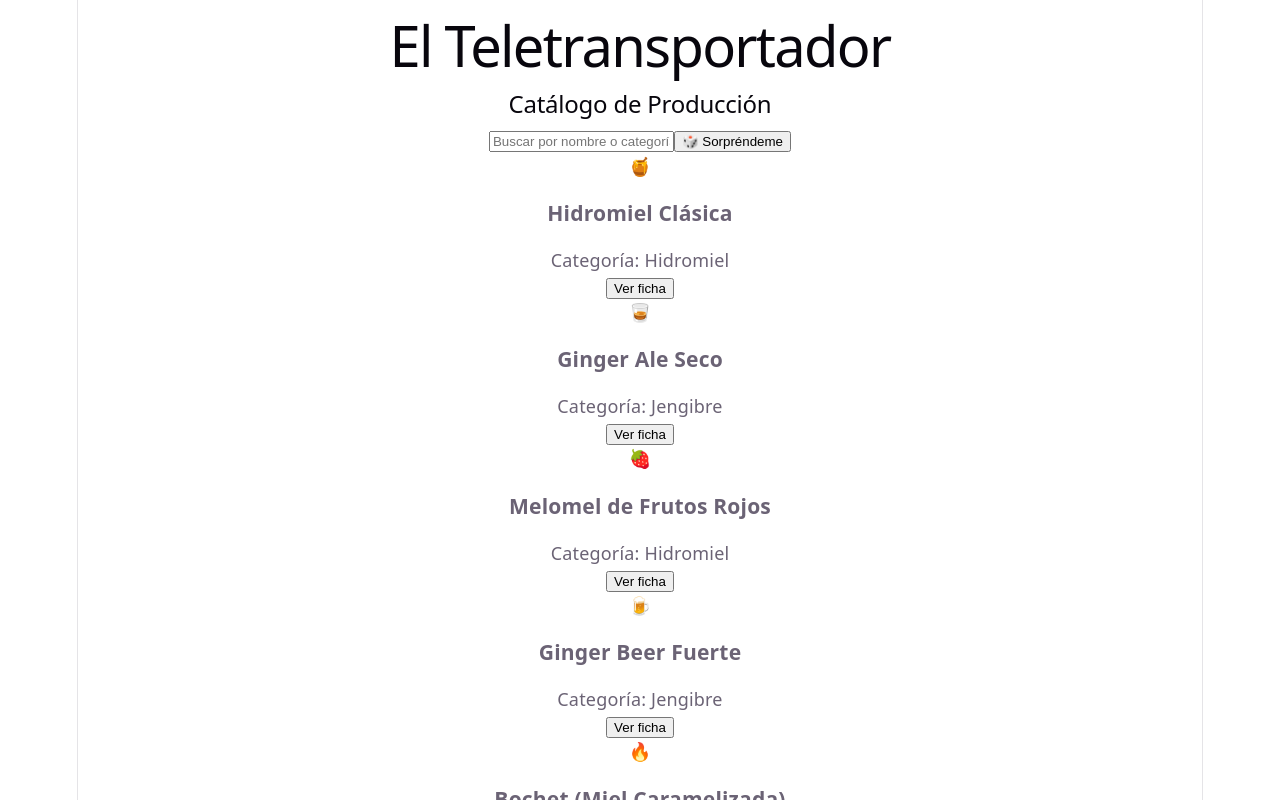
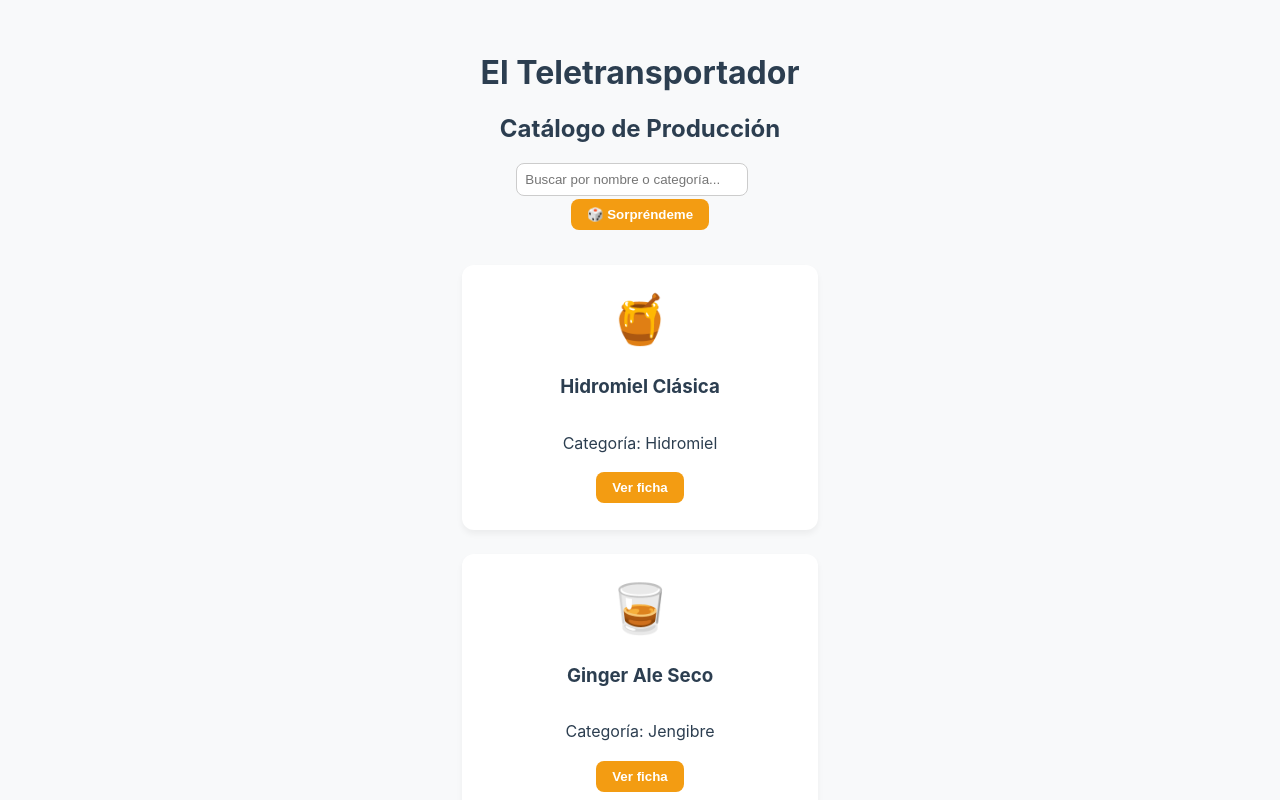
Before and after one commit to zakkdruzer/m6-l5-d2-vue-router-teletransportador, a Vue app: page /coleccion in a window 1280 px wide. Shown: the top 800 px of the page. Built offline with nearby package versions, Linux system fonts and the light colour scheme.

Commit message:
feat: Nivel final - Que se vea profesional - terminado

```diff
--- a/src/style.css
+++ b/src/style.css
@@ -1,296 +1,117 @@
 :root {
-  --text: #6b6375;
-  --text-h: #08060d;
-  --bg: #fff;
-  --border: #e5e4e7;
-  --code-bg: #f4f3ec;
-  --accent: #aa3bff;
-  --accent-bg: rgba(170, 59, 255, 0.1);
-  --accent-border: rgba(170, 59, 255, 0.5);
-  --social-bg: rgba(244, 243, 236, 0.5);
-  --shadow:
-    rgba(0, 0, 0, 0.1) 0 10px 15px -3px, rgba(0, 0, 0, 0.05) 0 4px 6px -2px;
-
-  --sans: system-ui, 'Segoe UI', Roboto, sans-serif;
-  --heading: system-ui, 'Segoe UI', Roboto, sans-serif;
-  --mono: ui-monospace, Consolas, monospace;
-
-  font: 18px/145% var(--sans);
-  letter-spacing: 0.18px;
-  color-scheme: light dark;
-  color: var(--text);
-  background: var(--bg);
-  font-synthesis: none;
-  text-rendering: optimizeLegibility;
-  -webkit-font-smoothing: antialiased;
-  -moz-osx-font-smoothing: grayscale;
-
-  @media (max-width: 1024px) {
-    font-size: 16px;
-  }
-}
-
-@media (prefers-color-scheme: dark) {
-  :root {
-    --text: #9ca3af;
-    --text-h: #f3f4f6;
-    --bg: #16171d;
-    --border: #2e303a;
-    --code-bg: #1f2028;
-    --accent: #c084fc;
-    --accent-bg: rgba(192, 132, 252, 0.15);
-    --accent-border: rgba(192, 132, 252, 0.5);
-    --social-bg: rgba(47, 48, 58, 0.5);
-    --shadow:
-      rgba(0, 0, 0, 0.4) 0 10px 15px -3px, rgba(0, 0, 0, 0.25) 0 4px 6px -2px;
-  }
-
-  #social .button-icon {
-    filter: invert(1) brightness(2);
-  }
+  font-family: Inter, system-ui, Avenir, Helvetica, Arial, sans-serif;
+  color: #2c3e50;
+  background-color: #f8f9fa;
 }
 
 body {
   margin: 0;
+  padding: 2rem;
+  display: flex;
+  justify-content: center;
 }
 
-h1,
-h2 {
-  font-family: var(--heading);
-  font-weight: 500;
-  color: var(--text-h);
+.contenedor-principal {
+  max-width: 800px;
+  width: 100%;
+  text-align: center;
 }
 
-h1 {
-  font-size: 56px;
-  letter-spacing: -1.68px;
-  margin: 32px 0;
-  @media (max-width: 1024px) {
-    font-size: 36px;
-    margin: 20px 0;
-  }
-}
-h2 {
-  font-size: 24px;
-  line-height: 118%;
-  letter-spacing: -0.24px;
-  margin: 0 0 8px;
-  @media (max-width: 1024px) {
-    font-size: 20px;
-  }
-}
-p {
-  margin: 0;
+/* Accesibilidad de Teclado Obligatoria */
+button:focus-visible,
+input:focus-visible {
+  outline: 3px solid #ffaa00; /* Un color ámbar para que destaque */
+  outline-offset: 2px;
 }
 
-code,
-.counter {
-  font-family: var(--mono);
-  display: inline-flex;
-  border-radius: 4px;
-  color: var(--text-h);
+/* Botones e Inputs */
+button {
+  background-color: #f39c12; /* Color miel/ámbar */
+  border: none;
+  border-radius: 8px;
+  padding: 0.6em 1.2em;
+  font-weight: bold;
+  color: white;
+  cursor: pointer;
+  transition: background-color 0.2s;
+  margin: 0.2rem;
 }
 
-code {
-  font-size: 15px;
-  line-height: 135%;
-  padding: 4px 8px;
-  background: var(--code-bg);
+button:hover {
+  background-color: #d68910;
 }
 
-.counter {
-  font-size: 16px;
-  padding: 5px 10px;
-  border-radius: 5px;
-  color: var(--accent);
-  background: var(--accent-bg);
-  border: 2px solid transparent;
-  transition: border-color 0.3s;
-  margin-bottom: 24px;
-
-  &:hover {
-    border-color: var(--accent-border);
-  }
-  &:focus-visible {
-    outline: 2px solid var(--accent);
-    outline-offset: 2px;
-  }
+button:disabled {
+  background-color: #bdc3c7;
+  cursor: not-allowed;
 }
 
-.hero {
-  position: relative;
-
-  .base,
-  .framework,
-  .vite {
-    inset-inline: 0;
-    margin: 0 auto;
-  }
-
-  .base {
-    width: 170px;
-    position: relative;
-    z-index: 0;
-  }
-
-  .framework,
-  .vite {
-    position: absolute;
-  }
-
-  .framework {
-    z-index: 1;
-    top: 34px;
-    height: 28px;
-    transform: perspective(2000px) rotateZ(300deg) rotateX(44deg) rotateY(39deg)
-      scale(1.4);
-  }
-
-  .vite {
-    z-index: 0;
-    top: 107px;
-    height: 26px;
-    width: auto;
-    transform: perspective(2000px) rotateZ(300deg) rotateX(40deg) rotateY(39deg)
-      scale(0.8);
-  }
+input {
+  padding: 0.6em;
+  border-radius: 8px;
+  border: 1px solid #ccc;
+  width: 60%;
+  max-width: 300px;
+  margin-right: 1rem;
 }
 
-#app {
-  width: 1126px;
-  max-width: 100%;
-  margin: 0 auto;
-  text-align: center;
-  border-inline: 1px solid var(--border);
-  min-height: 100svh;
+/* Grillas y Tarjetas */
+.grid-lista {
+  display: grid;
+  grid-template-columns: repeat(auto-fill, minmax(200px, 1fr));
+  gap: 1.5rem;
+  margin-top: 2rem;
+}
+
+.tarjeta {
+  background: white;
+  padding: 1.5rem;
+  border-radius: 12px;
+  box-shadow: 0 4px 6px rgba(0,0,0,0.05);
   display: flex;
   flex-direction: column;
-  box-sizing: border-box;
+  align-items: center;
+  transition: transform 0.2s;
 }
 
-#center {
-  display: flex;
-  flex-direction: column;
-  gap: 25px;
-  place-content: center;
-  place-items: center;
-  flex-grow: 1;
-
-  @media (max-width: 1024px) {
-    padding: 32px 20px 24px;
-    gap: 18px;
-  }
+.tarjeta:hover {
+  transform: translateY(-5px);
 }
 
-#next-steps {
-  display: flex;
-  border-top: 1px solid var(--border);
-  text-align: left;
-
-  & > div {
-    flex: 1 1 0;
-    padding: 32px;
-    @media (max-width: 1024px) {
-      padding: 24px 20px;
-    }
-  }
-
-  .icon {
-    margin-bottom: 16px;
-    width: 22px;
-    height: 22px;
-  }
-
-  @media (max-width: 1024px) {
-    flex-direction: column;
-    text-align: center;
-  }
+.emoji-grande {
+  font-size: 3rem;
+  margin-bottom: 0.5rem;
 }
 
-#docs {
-  border-right: 1px solid var(--border);
-
-  @media (max-width: 1024px) {
-    border-right: none;
-    border-bottom: 1px solid var(--border);
-  }
+.emoji-gigante {
+  font-size: 5rem;
 }
 
-#next-steps ul {
-  list-style: none;
-  padding: 0;
-  display: flex;
-  gap: 8px;
-  margin: 32px 0 0;
-
-  .logo {
-    height: 18px;
-  }
-
-  a {
-    color: var(--text-h);
-    font-size: 16px;
-    border-radius: 6px;
-    background: var(--social-bg);
-    display: flex;
-    padding: 6px 12px;
-    align-items: center;
-    gap: 8px;
-    text-decoration: none;
-    transition: box-shadow 0.3s;
-
-    &:hover {
-      box-shadow: var(--shadow);
-    }
-    .button-icon {
-      height: 18px;
-      width: 18px;
-    }
-  }
-
-  @media (max-width: 1024px) {
-    margin-top: 20px;
-    flex-wrap: wrap;
-    justify-content: center;
-
-    li {
-      flex: 1 1 calc(50% - 8px);
-    }
-
-    a {
-      width: 100%;
-      justify-content: center;
-      box-sizing: border-box;
-    }
-  }
+/* Vista de Detalle (Ficha) */
+.ficha-item {
+  background: white;
+  padding: 2rem;
+  border-radius: 12px;
+  box-shadow: 0 4px 12px rgba(0,0,0,0.1);
+  margin-top: 2rem;
 }
 
-#spacer {
-  height: 88px;
-  border-top: 1px solid var(--border);
-  @media (max-width: 1024px) {
-    height: 48px;
-  }
+.detalles {
+  background: #f1f2f6;
+  padding: 1rem;
+  border-radius: 8px;
+  margin: 1.5rem 0;
+  text-align: left;
 }
 
-.ticks {
-  position: relative;
-  width: 100%;
+.detalles p {
+  margin: 0.5rem 0;
+}
 
-  &::before,
-  &::after {
-    content: '';
-    position: absolute;
-    top: -4.5px;
-    border: 5px solid transparent;
-  }
-
-  &::before {
-    left: 0;
-    border-left-color: var(--border);
-  }
-  &::after {
-    right: 0;
-    border-right-color: var(--border);
-  }
+.estado-vacio {
+  margin-top: 3rem;
+  padding: 2rem;
+  background: #ffeaa7;
+  border-radius: 12px;
+  color: #d35400;
 }
--- a/src/views/ColeccionView.vue
+++ b/src/views/ColeccionView.vue
@@ -3,9 +3,11 @@ import { computed } from 'vue'
 import { useRouter, useRoute } from 'vue-router'
 import { bebidas } from '../datos.js'
 
+// Inicializamos router y route (esta es la línea que faltaba y causaba el error)
 const router = useRouter()
 const route = useRoute()
 
+// PODER 3: El Radar (lista filtrada desde la URL)
 const bebidasFiltradas = computed(() => {
   const busqueda = route.query.buscar?.toLowerCase() || ''
   if (!busqueda) return bebidas
@@ -24,17 +26,15 @@ const actualizarBusqueda = (event) => {
   })
 }
 
+// PODER 1: Teletransporte
 const verDetalle = (id) => {
   router.push('/item/' + id)
 }
 
 // PODER 5: El Dado de la Suerte
 const sorprendeme = () => {
-  // Elegimos un índice al azar de nuestro catálogo
   const indiceAzar = Math.floor(Math.random() * bebidas.length)
   const idAzar = bebidas[indiceAzar].id
-
-  // Navegamos usando name y params (elegante)
   router.push({ name: 'item', params: { id: idAzar } })
 }
 </script>
@@ -50,11 +50,18 @@ const sorprendeme = () => {
         :value="route.query.buscar"
         @input="actualizarBusqueda"
       >
-      <!-- Botón Sorpréndeme agregado aquí -->
       <button class="btn-sorpresa" @click="sorprendeme">🎲 Sorpréndeme</button>
     </div>
 
-    <div class="grid-lista">
+    <!-- ESTADO VACÍO: Cuando no hay resultados -->
+    <div v-if="bebidasFiltradas.length === 0" class="estado-vacio">
+      <h3>No encontramos nada 🕵️‍♂️</h3>
+      <p>No hay ninguna bebida que coincida con tu búsqueda.</p>
+      <button @click="router.push('/coleccion')">Limpiar búsqueda</button>
+    </div>
+
+    <!-- LISTA NORMAL -->
+    <div v-else class="grid-lista">
       <div v-for="bebida in bebidasFiltradas" :key="bebida.id" class="tarjeta">
         <div class="emoji-grande">{{ bebida.emoji }}</div>
         <h3>{{ bebida.nombre }}</h3>
--- a/src/views/ItemView.vue
+++ b/src/views/ItemView.vue
@@ -15,13 +15,21 @@ const volver = () => {
   router.back()
 }
 
-// Navegación a vecinos
+// Extraemos el primer y último ID de nuestros datos
+const primerId = bebidas[0].id
+const ultimoId = bebidas[bebidas.length - 1].id
+
+// Navegación a vecinos con validación de bordes
 const irAnterior = () => {
-  router.push({ name: 'item', params: { id: idActual.value - 1 } })
+  if (idActual.value > primerId) {
+    router.push({ name: 'item', params: { id: idActual.value - 1 } })
+  }
 }
 
 const irSiguiente = () => {
-  router.push({ name: 'item', params: { id: idActual.value + 1 } })
+  if (idActual.value < ultimoId) {
+    router.push({ name: 'item', params: { id: idActual.value + 1 } })
+  }
 }
 
 // JEFE FINAL: El Bug del Clon
@@ -37,35 +45,3 @@ watch(
   }
 )
 </script>
-
-<template>
-  <div class="ficha-item" v-if="bebidaSeleccionada">
-    <button class="btn-volver" @click="volver">- Volver</button>
-    <!-- Nuevo botón opcional para ir directo al inicio -->
-    <button class="btn-inicio" @click="router.push('/coleccion')">🏠 Catálogo Completo</button>
-
-    <div class="encabezado-ficha">
-      <span class="emoji-gigante">{{ bebidaSeleccionada.emoji }}</span>
-      <h2>{{ bebidaSeleccionada.nombre }}</h2>
-    </div>
-
-    <div class="detalles">
-      <p><strong>ID de Sistema:</strong> {{ bebidaSeleccionada.id }}</p>
-      <p><strong>Categoría:</strong> {{ bebidaSeleccionada.categoria }}</p>
-      <p><strong>Tamaño de Lote:</strong> {{ bebidaSeleccionada.lote }} L</p>
-      <p><strong>Brix Inicial:</strong> {{ bebidaSeleccionada.brix }}</p>
-    </div>
-
-    <!-- Controles de navegación del Jefe Final -->
-    <div class="controles-vecinos">
-      <button @click="irAnterior">⬅️ Anterior</button>
-      <button @click="irSiguiente">Siguiente ➡️</button>
-    </div>
-  </div>
-
-  <div v-else class="error-mensaje">
-    <h2>Elemento no encontrado</h2>
-    <p>El ID ingresado no corresponde a ninguna receta activa.</p>
-    <button class="btn-volver" @click="volver">- Volver</button>
-  </div>
-</template>
```
